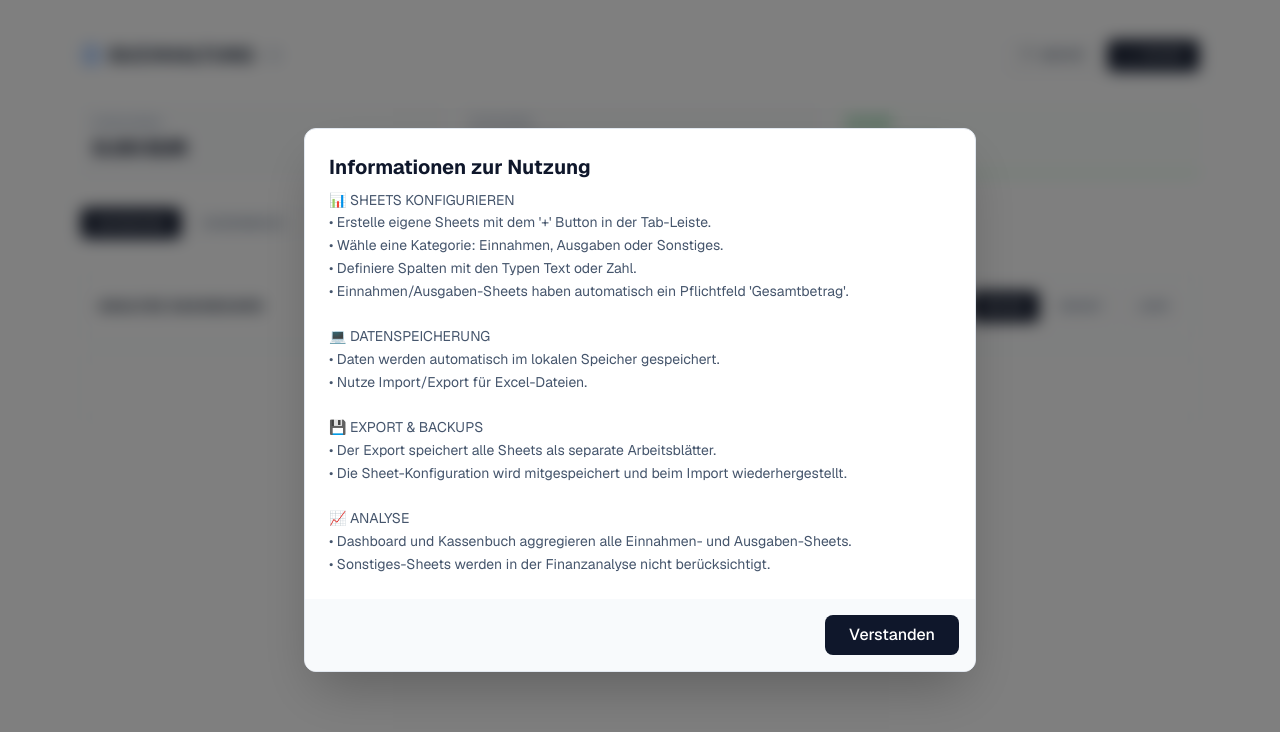
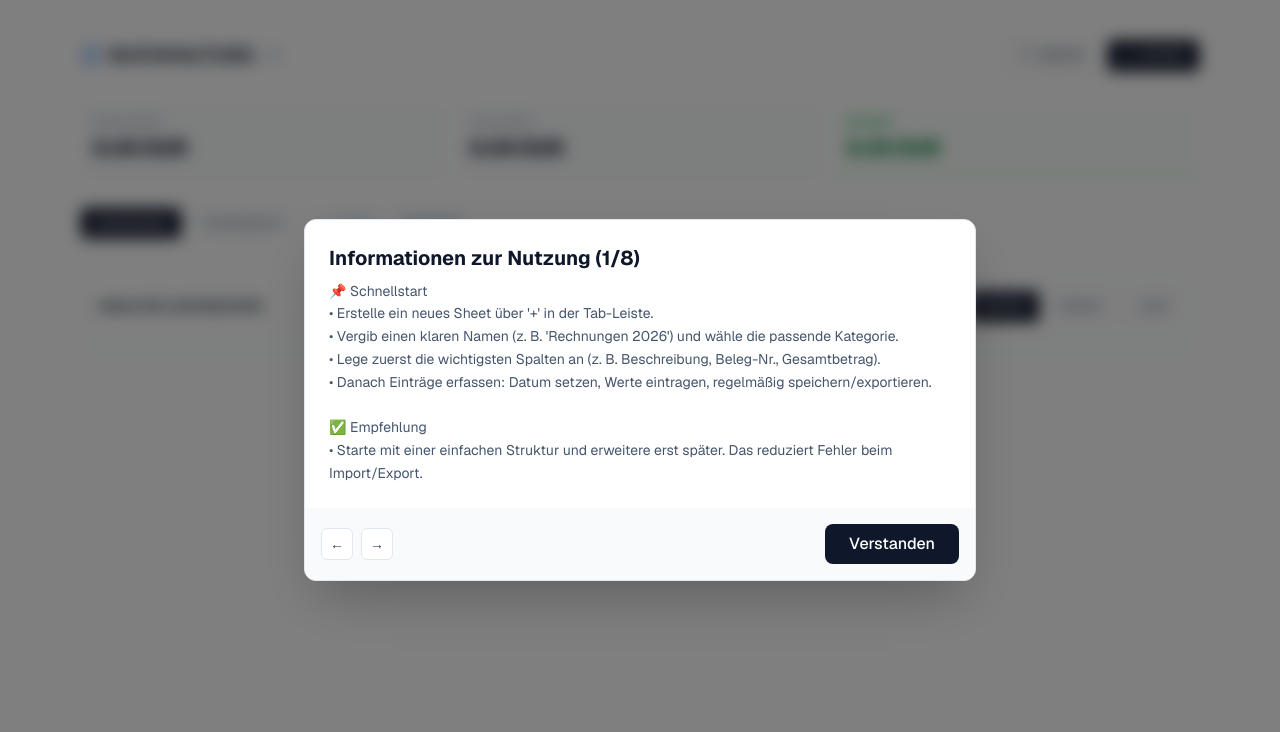
Before and after one commit to Fusraumspinne/buchhaltung-to-excel, a Next.js app: page / in a window 1280 px wide. Both pictures are taken after a click on the button "Informationen". Shown: the top 732 px of the page. Built offline with nearby package versions, Linux system fonts and the light colour scheme.

Commit message:
bessere ableitung

```diff
--- a/app/page.tsx
+++ b/app/page.tsx
@@ -151,14 +151,14 @@ function createWorksheetNameMap(sheets: SheetConfig[]) {
 }
 
 const HELP_GUIDE_PAGES = [
-  "📌 Schnellstart\n• Neues Sheet: Klick auf '+' in der Tab-Leiste.\n• Name vergeben, Kategorie wählen (Einnahmen/Ausgaben/Sonstiges), Farbe auswählen.\n• Spalten hinzufügen (Typen: Text oder Zahl).\n• Einträge erfassen: Zeile hinzufügen, Datum setzen, Werte eintragen.",
-  "🧱 Sheet-Konfiguration\n• Jedes Sheet besteht aus: id, name, category, color, columns.\n• Jede Spalte besteht aus: id, title, type (Text/Zahl), required.\n• Für Einnahmen/Ausgaben ist 'Gesamtbetrag' ein Pflichtfeld.\n• Spaltenänderungen wirken sofort auf neue/aktuelle Eingabemasken.",
-  "🧾 Dateneingabe\n• Zeilen speichern _id (global eindeutig) und _datum.\n• Zahlen werden als echte Number-Werte gespeichert.\n• Text bleibt unverändert als String.\n• Löschen von Einträgen und Sheets erfolgt mit Bestätigung.",
-  "📤 Export (Excel)\n• Export erstellt immer: _Konfiguration, Kassenbuch und je Sheet ein Tabellenblatt.\n• _Konfiguration enthält die komplette Struktur als JSON.\n• Zahlen werden als #,##0.00 formatiert.\n• Blattnamen werden automatisch bereinigt und eindeutig gemacht.",
-  "📥 Import (Excel)\n• Mit _Konfiguration: exakte Wiederherstellung von Struktur und Daten.\n• Ohne _Konfiguration: Legacy-Erkennung per Header/Typenheuristik.\n• Parser toleriert Währungssymbole, Leerzeichen, Komma/Punkt-Formate.\n• Meta- und Summenzeilen werden beim Import übersprungen.",
-  "💾 Speicher & Backups\n• Lokale Speicherung in localStorage: buchhaltung_data.\n• Beim Start kann der letzte lokale Stand geladen werden.\n• Nach Export optional Cloud-Backup über /api/backup.\n• Backup-Download lädt Datei und stellt sie direkt wieder her.",
-  "📊 Analyse\n• Dashboard und Kassenbuch aggregieren nur Einnahmen/Ausgaben.\n• Sonstiges-Sheets fließen nicht in die Finanzkennzahlen ein.\n• Kassenbuch berechnet laufenden Saldo je Eintrag.\n• Reihenfolge basiert auf globaler ID.",
-  "⌨️ Navigation dieser Hilfe\n• Nutze die Pfeile unten: ← für zurück, → für weiter.\n• Auf der ersten Seite schließt ← die Hilfe.\n• Auf der letzten Seite schließt → die Hilfe.\n• Du kannst die Hilfe jederzeit über das Info-Symbol erneut öffnen."
+  "📌 Schnellstart\n• Erstelle ein neues Sheet über '+' in der Tab-Leiste.\n• Vergib einen klaren Namen (z. B. 'Rechnungen 2026') und wähle die passende Kategorie.\n• Lege zuerst die wichtigsten Spalten an (z. B. Beschreibung, Beleg-Nr., Gesamtbetrag).\n• Danach Einträge erfassen: Datum setzen, Werte eintragen, regelmäßig speichern/exportieren.\n\n✅ Empfehlung\n• Starte mit einer einfachen Struktur und erweitere erst später. Das reduziert Fehler beim Import/Export.",
+  "🧱 Sheets und Spalten richtig aufbauen\n• Ein Sheet beschreibt einen Datenbereich: Name, Kategorie, Farbe, Spalten.\n• Spalten können 'Text' oder 'Zahl' sein – für Berechnungen immer 'Zahl' verwenden.\n• In Einnahmen- und Ausgaben-Sheets ist 'Gesamtbetrag' Pflicht, weil Analyse/Kassenbuch darauf basieren.\n• Vermeide doppelte oder sehr ähnliche Spaltennamen, damit Daten klar lesbar bleiben.\n\n⚠️ Achtung\n• Wenn du eine Spalte entfernst, sind bestehende Werte dieser Spalte in den Zeilen nicht mehr sichtbar.",
+  "🧾 Dateneingabe und Qualität\n• Jede Zeile bekommt intern eine globale ID (_id) und ein Datum (_datum).\n• Zahlen werden als echte numerische Werte gespeichert, Text als String.\n• Trage Beträge konsistent ein (bei Unsicherheit immer nur den Zahlenwert, ohne Text).\n• Nutze Löschen nur gezielt – es gibt eine Bestätigung, aber keine Mehrfach-Rückgängig-Funktion.\n\n✅ Empfehlung\n• Prüfe neue Einträge kurz im Kassenbuch oder Dashboard, um Tippfehler sofort zu sehen.",
+  "📤 Export nach Excel\n• Beim Export werden immer mehrere Blätter erzeugt: _Konfiguration, Kassenbuch, plus alle eigenen Sheets.\n• _Konfiguration enthält die komplette Struktur und ermöglicht später eine genaue Wiederherstellung.\n• Zahlen werden mit einem Zahlenformat gespeichert, damit Excel sie korrekt weiterberechnet.\n• Blattnamen werden automatisch bereinigt und bei Bedarf eindeutig umbenannt.\n\n✅ Empfehlung\n• Nutze Export als regelmäßige Sicherung (z. B. täglich oder vor größeren Änderungen).",
+  "📥 Import aus Excel\n• Mit Blatt _Konfiguration: Struktur + Daten werden vollständig rekonstruiert.\n• Ohne _Konfiguration: Das Tool versucht eine Legacy-Erkennung per Header- und Typ-Logik.\n• Formate wie Währungssymbole, Leerzeichen und Komma/Punkt werden weitgehend toleriert.\n• Summen-/Metazeilen werden beim Import ignoriert, um doppelte Auswertungen zu vermeiden.\n\n⚠️ Achtung\n• Sehr unklare oder inkonsistente Header können zu falschen Spaltentypen führen.",
+  "💾 Lokales Speichern und Backups\n• Dein aktueller Stand wird lokal im Browser gespeichert (localStorage: buchhaltung_data).\n• Beim Start kann der letzte lokale Stand geladen werden.\n• Nach dem Export kann optional ein Cloud-Backup über /api/backup angelegt werden.\n• Ein Backup-Download stellt den Stand direkt wieder in der App her.\n\n⚠️ Achtung\n• localStorage ist geräte- und browserbezogen. Browserwechsel oder Bereinigung kann den lokalen Stand entfernen.",
+  "📊 Dashboard und Kassenbuch verstehen\n• In die Finanzkennzahlen fließen nur Sheets der Kategorien Einnahmen und Ausgaben ein.\n• Sonstiges-Sheets bleiben für Dokumentation nutzbar, aber ohne Einfluss auf Salden/KPIs.\n• Das Kassenbuch berechnet den laufenden Saldo je Eintrag chronologisch nach globaler ID.\n• Unplausible Summen deuten oft auf fehlende oder falsch typisierte Gesamtbeträge hin.\n\n✅ Empfehlung\n• Wenn Zahlen unerwartet sind, zuerst die Kategorie und den Feldtyp 'Gesamtbetrag' prüfen.",
+  "🛡️ Worauf du besonders achten solltest\n• Einheitliche Benennung: gleiche Begriffe für gleiche Inhalte (z. B. immer 'Rechnungsnummer').\n• Zahlenfelder nicht als Text pflegen – sonst fehlen sie in Auswertungen.\n• Vor Import größerer Dateien immer ein Export-Backup des aktuellen Stands machen.\n• Nach strukturellen Änderungen (Spalten/Sheets) kurz einen Test-Export durchführen.\n\n✅ Best Practice\n• Arbeite in kleinen Schritten: ändern → prüfen → exportieren/backuppen.",
 ];
 
 export default function Home() {
@@ -176,8 +176,15 @@ export default function Home() {
     title: string;
     message: string;
     onConfirm?: () => void;
+    onCancel?: () => void;
+    onPrevious?: () => void;
+    onNext?: () => void;
+    previousLabel?: string;
+    nextLabel?: string;
     confirmLabel?: string;
     cancelLabel?: string;
+    closeOnConfirm?: boolean;
+    compactActions?: boolean;
   }>({ isOpen: false, title: "", message: "" });
 
   const showAlert = (title: string, message: string) => {
@@ -194,24 +201,42 @@ export default function Home() {
     setAlertConfig({ isOpen: true, title, message, onConfirm, confirmLabel, cancelLabel });
   };
 
+  const closeAlertModal = () => {
+    setAlertConfig((prev) => ({ ...prev, isOpen: false }));
+    if (!hasInitialized && alertConfig.title === "Letzten Stand laden?") {
+      setHasInitialized(true);
+    }
+  };
+
+  const openHelpPage = (pageIndex: number) => {
+    const totalPages = HELP_GUIDE_PAGES.length;
+    const normalizedPage = Math.min(Math.max(pageIndex, 0), totalPages - 1);
+
+    setAlertConfig({
+      isOpen: true,
+      title: `Informationen zur Nutzung (${normalizedPage + 1}/${totalPages})`,
+      message: HELP_GUIDE_PAGES[normalizedPage],
+      onPrevious: () => {
+        if (normalizedPage === 0) {
+          closeAlertModal();
+          return;
+        }
+        openHelpPage(normalizedPage - 1);
+      },
+      onNext: () => {
+        if (normalizedPage === totalPages - 1) {
+          closeAlertModal();
+          return;
+        }
+        openHelpPage(normalizedPage + 1);
+      },
+      previousLabel: "←",
+      nextLabel: "→",
+    });
+  };
+
   const showHelp = () => {
-    showAlert(
-      "Informationen zur Nutzung",
-      "📊 SHEETS KONFIGURIEREN\n" +
-        "• Erstelle eigene Sheets mit dem '+' Button in der Tab-Leiste.\n" +
-        "• Wähle eine Kategorie: Einnahmen, Ausgaben oder Sonstiges.\n" +
-      "• Definiere Spalten mit den Typen Text oder Zahl.\n" +
-        "• Einnahmen/Ausgaben-Sheets haben automatisch ein Pflichtfeld 'Gesamtbetrag'.\n\n" +
-        "💻 DATENSPEICHERUNG\n" +
-        "• Daten werden automatisch im lokalen Speicher gespeichert.\n" +
-        "• Nutze Import/Export für Excel-Dateien.\n\n" +
-        "💾 EXPORT & BACKUPS\n" +
-        "• Der Export speichert alle Sheets als separate Arbeitsblätter.\n" +
-        "• Die Sheet-Konfiguration wird mitgespeichert und beim Import wiederhergestellt.\n\n" +
-        "📈 ANALYSE\n" +
-        "• Dashboard und Kassenbuch aggregieren alle Einnahmen- und Ausgaben-Sheets.\n" +
-        "• Sonstiges-Sheets werden in der Finanzanalyse nicht berücksichtigt."
-    );
+    openHelpPage(0);
   };
 
   const [hasInitialized, setHasInitialized] = useState(false);
@@ -1090,14 +1115,16 @@ export default function Home() {
         title={alertConfig.title}
         message={alertConfig.message}
         onConfirm={alertConfig.onConfirm}
+        onCancel={alertConfig.onCancel}
+        onPrevious={alertConfig.onPrevious}
+        onNext={alertConfig.onNext}
+        previousLabel={alertConfig.previousLabel}
+        nextLabel={alertConfig.nextLabel}
         confirmLabel={alertConfig.confirmLabel}
         cancelLabel={alertConfig.cancelLabel}
-        onClose={() => {
-          setAlertConfig((prev) => ({ ...prev, isOpen: false }));
-          if (!hasInitialized && alertConfig.title === "Letzten Stand laden?") {
-            setHasInitialized(true);
-          }
-        }}
+        closeOnConfirm={alertConfig.closeOnConfirm}
+        compactActions={alertConfig.compactActions}
+        onClose={closeAlertModal}
       />
     </div>
   );
--- a/components/alert-modal.tsx
+++ b/components/alert-modal.tsx
@@ -11,7 +11,12 @@ interface AlertModalProps {
   onClose: () => void;
   onConfirm?: () => void;
   onCancel?: () => void;
+  onPrevious?: () => void;
+  onNext?: () => void;
+  previousLabel?: string;
+  nextLabel?: string;
   closeOnConfirm?: boolean;
+  compactActions?: boolean;
 }
 
 export function AlertModal({
@@ -21,11 +26,18 @@ export function AlertModal({
   onClose,
   onConfirm,
   onCancel,
+  onPrevious,
+  onNext,
+  previousLabel = "←",
+  nextLabel = "→",
   confirmLabel = "Verstanden",
   cancelLabel = "Abbrechen",
   closeOnConfirm = true,
+  compactActions = false,
 }: AlertModalProps) {
   if (!isOpen) return null;
+
+  const hasNavigation = Boolean(onPrevious || onNext);
 
   return (
     <div className="fixed inset-0 z-50 flex items-center justify-center p-4 bg-black/50 backdrop-blur-sm animate-in fade-in duration-200">
@@ -34,7 +46,33 @@ export function AlertModal({
           <h3 className="mb-2 text-lg font-bold text-slate-900 sm:text-xl">{title}</h3>
           <div className="text-slate-600 leading-relaxed whitespace-pre-line text-sm">{message}</div>
         </div>
-        <div className="flex flex-col-reverse gap-2 bg-slate-50 p-4 sm:flex-row sm:justify-end sm:gap-3">
+        <div
+          className={
+            hasNavigation
+              ? "flex items-center justify-between bg-slate-50 p-4"
+              : "flex flex-col-reverse gap-2 bg-slate-50 p-4 sm:flex-row sm:justify-end sm:gap-3"
+          }
+        >
+          {hasNavigation ? (
+            <div className="flex items-center gap-2">
+              <button
+                onClick={() => onPrevious?.()}
+                className="h-8 w-8 rounded-md border border-slate-200 bg-white text-sm font-semibold text-slate-700 transition-colors hover:bg-slate-100 cursor-pointer"
+                aria-label="Vorherige Hilfeseite"
+              >
+                {previousLabel}
+              </button>
+              <button
+                onClick={() => onNext?.()}
+                className="h-8 w-8 rounded-md border border-slate-200 bg-white text-sm font-semibold text-slate-700 transition-colors hover:bg-slate-100 cursor-pointer"
+                aria-label="Nächste Hilfeseite"
+              >
+                {nextLabel}
+              </button>
+            </div>
+          ) : null}
+
+          <div className={hasNavigation ? "flex items-center gap-2" : "flex flex-col-reverse gap-2 sm:flex-row sm:gap-3"}>
             {onConfirm && (
               <button
                 onClick={() => {
@@ -44,7 +82,11 @@ export function AlertModal({
                   }
                   onClose();
                 }}
-              className="w-full rounded-lg px-4 py-2 font-medium text-slate-600 transition-colors hover:bg-slate-100 cursor-pointer sm:w-auto"
+                className={
+                  compactActions
+                    ? "h-8 w-8 rounded-md border border-slate-200 bg-white text-sm font-semibold text-slate-700 transition-colors hover:bg-slate-100 cursor-pointer"
+                    : "w-full rounded-lg px-4 py-2 font-medium text-slate-600 transition-colors hover:bg-slate-100 cursor-pointer sm:w-auto"
+                }
               >
                 {cancelLabel}
               </button>
@@ -54,12 +96,17 @@ export function AlertModal({
                 if (onConfirm) onConfirm();
                 if (closeOnConfirm) onClose();
               }}
-            className="w-full rounded-lg bg-slate-900 px-6 py-2 font-medium text-white transition-colors hover:bg-slate-800 focus:outline-none focus:ring-2 focus:ring-slate-900 focus:ring-offset-2 cursor-pointer sm:w-auto"
+              className={
+                compactActions
+                  ? "h-8 w-8 rounded-md bg-slate-900 text-sm font-semibold text-white transition-colors hover:bg-slate-800 focus:outline-none focus:ring-2 focus:ring-slate-900 focus:ring-offset-2 cursor-pointer"
+                  : "w-full rounded-lg bg-slate-900 px-6 py-2 font-medium text-white transition-colors hover:bg-slate-800 focus:outline-none focus:ring-2 focus:ring-slate-900 focus:ring-offset-2 cursor-pointer sm:w-auto"
+              }
             >
               {onConfirm ? confirmLabel : "Verstanden"}
             </button>
           </div>
         </div>
       </div>
+    </div>
   );
 }
```
Lines whose indentation alone changed are shown as unchanged.
